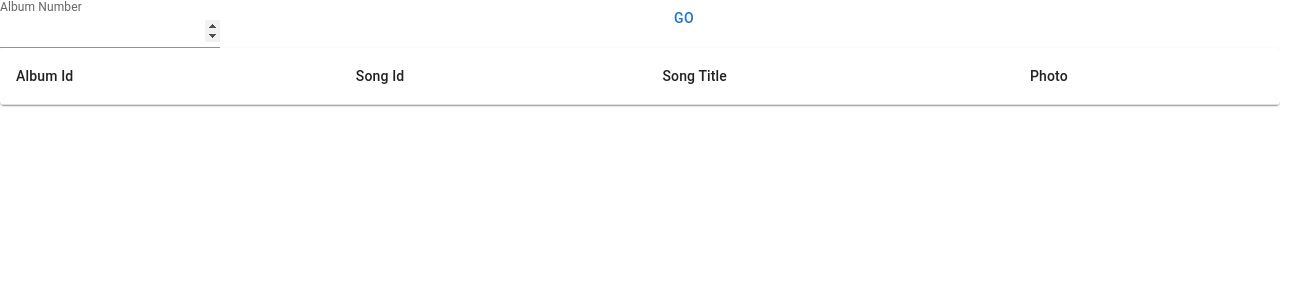
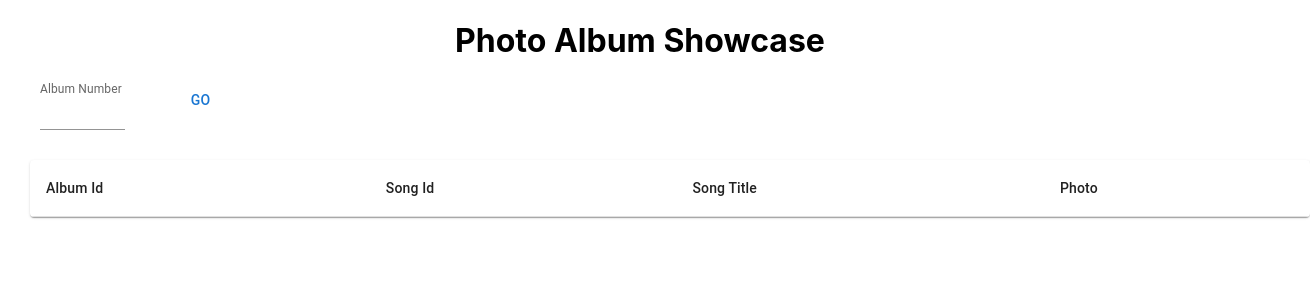
Before and after one commit to lkeitel/photo-album-showcase, a React (Create React App) app: page / in a window 1280 px wide. Shown: the top 300 px of the page, 1310 px wide, since content can reach past the window. Built offline with nearby package versions, Linux system fonts and the light colour scheme.

Commit message:
some style changes

```diff
--- a/src/App.tsx
+++ b/src/App.tsx
@@ -8,6 +8,7 @@ function App() {
 
     return (
         <div>
+            <h1 style={{textAlign: 'center'}}>Photo Album Showcase</h1>
             <AlbumForm onSubmitAlbumForm={setAlbumDetails}/>
             <AlbumTable albumDetails={albumDetails}/>
         </div>
--- a/src/components/albumForm.tsx
+++ b/src/components/albumForm.tsx
@@ -19,7 +19,7 @@ export default function AlbumForm({onSubmitAlbumForm}: Props) {
     return (
         <div>
             <Grid container spacing={3}>
-                <Grid item xs={6}>
+                <Grid item xs={1} style={{marginLeft: 40}}>
                     <TextField
                         id="filled-number"
                         label="Album Number"
@@ -33,7 +33,7 @@ export default function AlbumForm({onSubmitAlbumForm}: Props) {
                             setAlbumNumber(parseInt(event.target.value))
                         }}/>
                 </Grid>
-                <Grid item xs={6}>
+                <Grid item style={{marginLeft: 20}}>
                     <Button onClick={handleSubmit} color='primary'>Go</Button>
                 </Grid>
             </Grid>
--- a/src/components/albumTable.tsx
+++ b/src/components/albumTable.tsx
@@ -5,7 +5,7 @@ type Props = {
 }
 export default function AlbumTable({albumDetails}: Props) {
     return (
-        <TableContainer component={Paper}>
+        <TableContainer component={Paper} style={{margin: 30}}>
             <Table>
                 <TableHead>
                     <TableRow>
```
